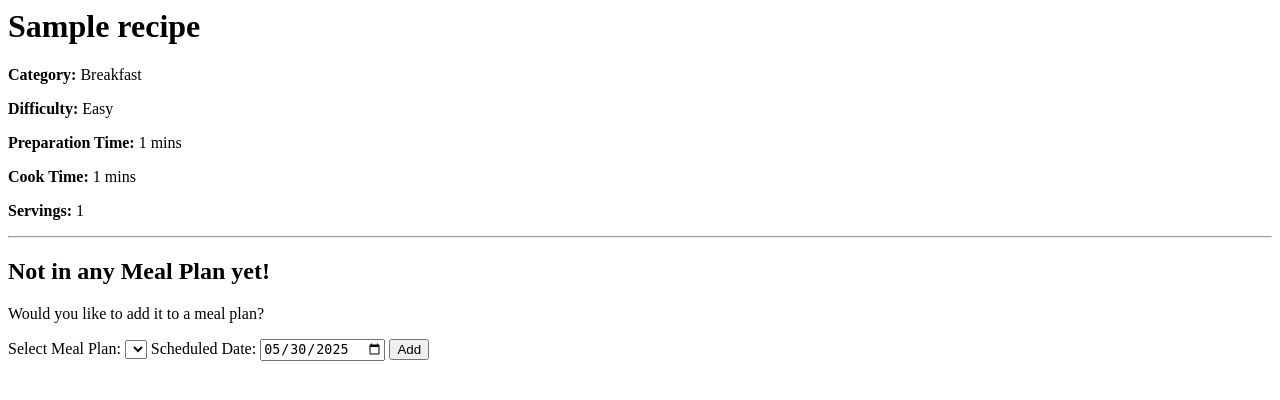
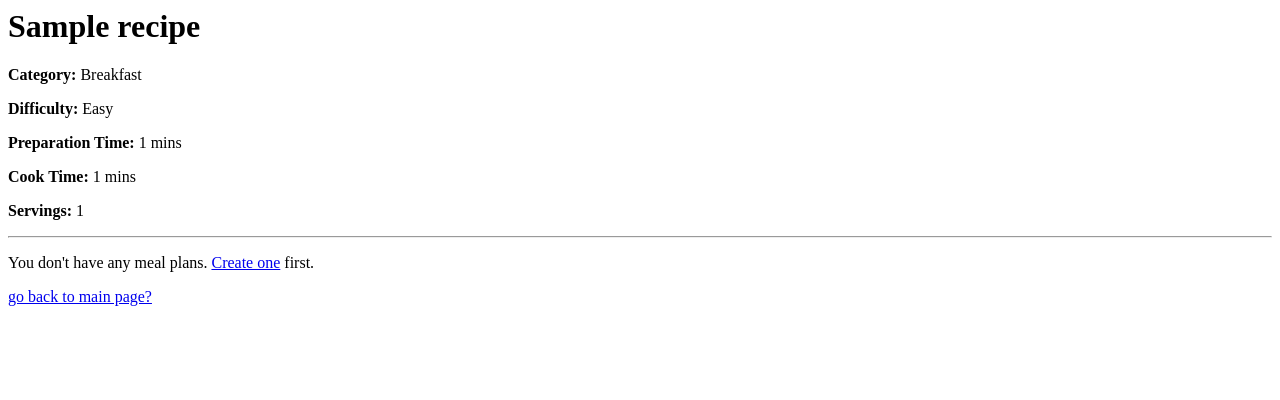
Before and after one commit to albertgabriel-abdon/CSCI-42, a Django app: page /blog/recipe/1/ in a window 1280 px wide. Shown: the top 400 px of the page. Run offline with Django 4.2, Linux system fonts and the light colour scheme; tables that the repository leaves empty hold one stand-in row (values such as "Sample post"); lists and menus that the app fills with data are empty; parts of the project's set-up code (start-up, migrations or seed data) failed here and were passed over.

Commit message:
same as list

```diff
--- a/template/recipe_detail.html
+++ b/template/recipe_detail.html
@@ -13,29 +13,51 @@
         {% for meal_plan_recipe in meal_plan_recipes %}
             <li>
                 {{ meal_plan_recipe.meal_plan.name }} - Scheduled for {{ meal_plan_recipe.scheduled_date }}
+
+                <form method="POST" action="{% url 'blog:recipe_detail' recipe.pk %}">
+                    {% csrf_token %}
+                    <input type="hidden" name="meal_plan_id" value="{{ meal_plan_recipe.meal_plan.pk }}">
+
+                    <label for="edit_date_{{ meal_plan_recipe.pk }}">Edit Date:</label>
+                    <input type="date" id="edit_date_{{ meal_plan_recipe.pk }}" name="scheduled_date" value="{{ meal_plan_recipe.scheduled_date }}" required>
+
+                    <button type="submit">Update Date</button>
+                </form>
             </li>
         {% endfor %}
     </ul>
-
-    <h2>Add to Another Meal Plan:</h2>
-{% else %}
-    <h2>Not in any Meal Plan yet!</h2>
-    <p>Would you like to add it to a meal plan?</p>
 {% endif %}
 
-<form method="POST" action="{% url 'blog:recipe_add' recipe.pk %}">
+{% if meal_plans %}
+    <h2>Add to a Meal Plan:</h2>
+    <form method="POST" action="{% url 'blog:recipe_detail' recipe.pk %}">
         {% csrf_token %}
         <input type="hidden" name="recipe_id" value="{{ recipe.pk }}">
 
         <label for="meal_plan">Select Meal Plan:</label>
-    <select id="meal_plan" name="meal_plan" required>
+        <select id="meal_plan" name="meal_plan_id" required>
             {% for meal_plan in meal_plans %}
                 <option value="{{ meal_plan.id }}">{{ meal_plan.name }}</option>
             {% endfor %}
         </select>
 
-    <label for="scheduled_date">Scheduled Date:</label>
-    <input type="date" id="scheduled_date" name="scheduled_date" value="{{ default_scheduled_date|date:'Y-m-d' }}" required>
+        <label for="scheduled_dates">Select Dates:</label>
+        <input type="date" id="scheduled_dates" name="scheduled_dates" multiple required>
 
-    <button type="submit">Add</button>
+        <button type="submit">Add Recipe</button>
     </form>
+{% else %}
+    <p>You don't have any meal plans. <a href="{% url 'blog:mealplan_create' %}">Create one</a> first.</p>
+{% endif %}
+
+<a href="{% url 'blog:mealplan_list' %}" class="home-button">go back to main page?</a><br>
+
+<script>
+    document.addEventListener("DOMContentLoaded", function () {
+        const dateInput = document.getElementById("scheduled_dates");
+        dateInput.addEventListener("change", function () {
+            let selectedDates = this.value.split(",");
+            this.value = selectedDates.join(",");
+        });
+    });
+</script>
```
Lines whose indentation alone changed are shown as unchanged.
